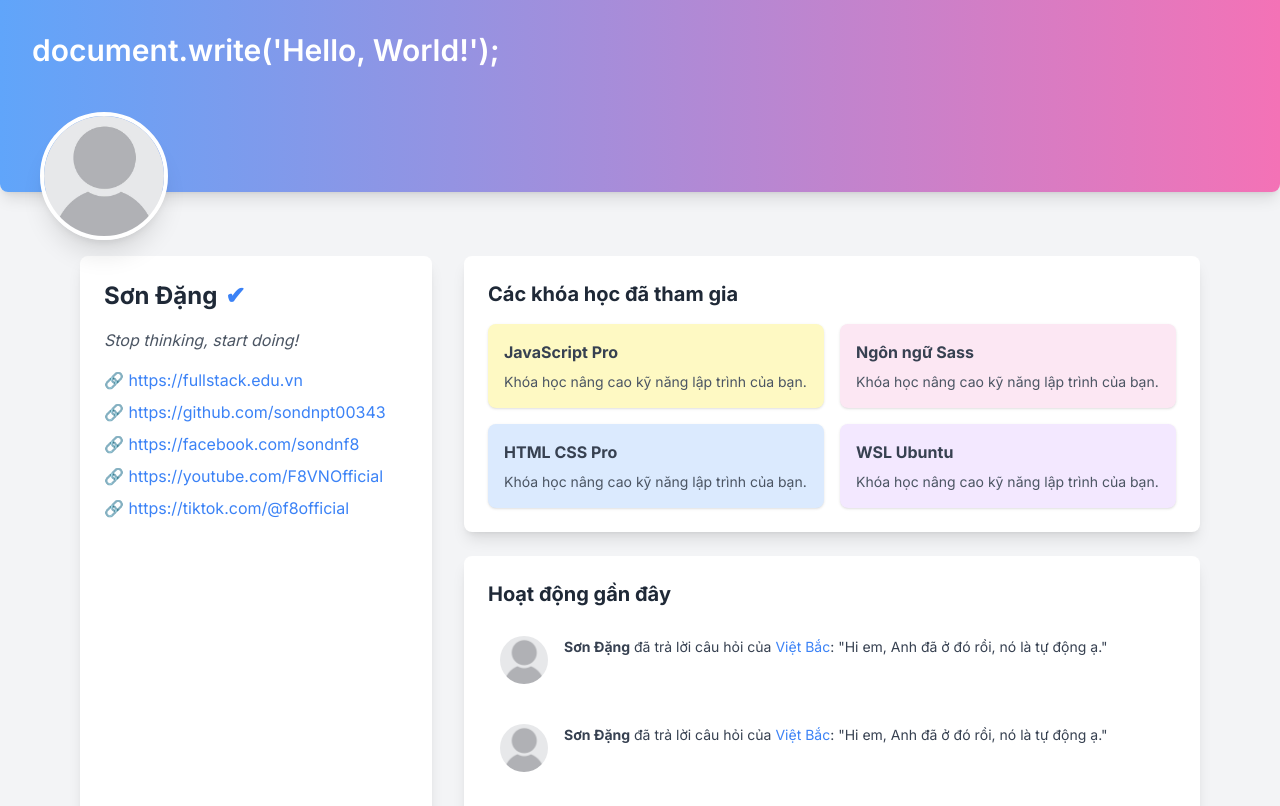
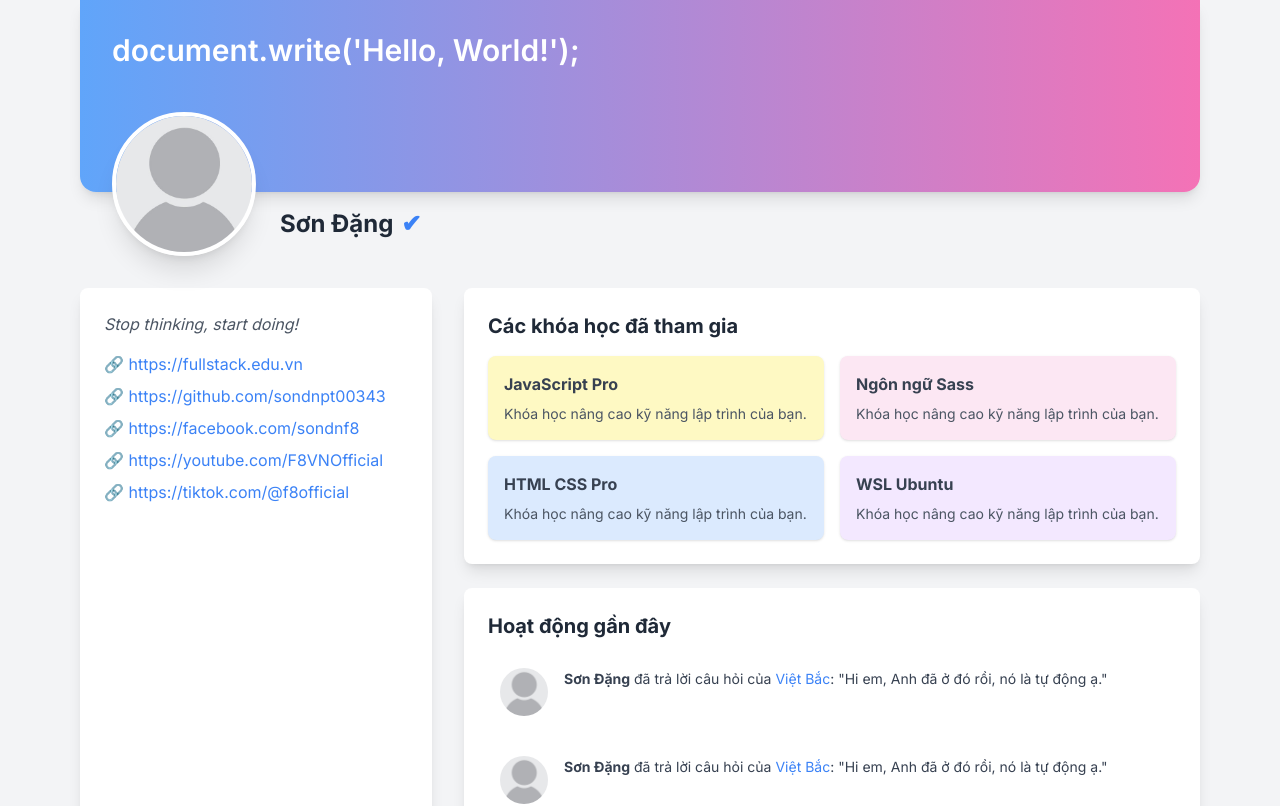
Before and after one commit to DVLFULLSTACK/technical_education, a Next.js app: page /student/profile in a window 1280 px wide. Shown: the top 806 px of the page. Built offline with nearby package versions, Linux system fonts and the light colour scheme.

Commit message:
Update Profile

```diff
--- a/app/student/profile/page.tsx
+++ b/app/student/profile/page.tsx
@@ -4,28 +4,38 @@ export default function ProfilePage() {
     return (
         <div className="bg-gray-100 min-h-screen">
             {/* Header */}
-            <div className="relative h-48 w-full bg-gradient-to-r from-blue-400 to-pink-400 rounded-b-lg shadow-lg">
-                <h1 className="absolute top-8 left-8 text-white text-3xl font-semibold">
+            <div className="container px-6 lg:px-20">
+                <div
+                    className="relative h-48 w-full bg-gradient-to-r from-blue-400 to-pink-400 rounded-b-2xl shadow-lg px-8">
+                    <h1 className="absolute top-8 text-white text-3xl font-semibold w-full">
                         document.write('Hello, World!');
                     </h1>
                     {/* Avatar đan xen */}
-                <div className="absolute -bottom-12 left-10 w-32 h-32 rounded-full overflow-hidden border-4 border-white shadow-xl">
+
+                    <div className="w-full absolute -bottom-16 flex items-end gap-6">
+                        <div
+                            className=" w-36 h-36 rounded-full overflow-hidden border-4 border-white shadow-xl">
                             <img
                                 src="/avatar_placeholder.jpg"
                                 alt="Profile Avatar"
                                 className="object-cover w-full h-full"
                             />
                         </div>
-            </div>
-
-            {/* Main Content */}
-            <div className="container mx-auto mt-16 px-6 lg:px-20 grid grid-cols-1 lg:grid-cols-3 gap-8">
-                {/* Left Side - Profile Info */}
-                <div className="bg-white p-6 rounded-lg shadow-lg hover:shadow-2xl transition-shadow duration-300">
                         <h2 className="text-2xl font-bold text-gray-800 mb-4 flex items-center">
                             Sơn Đặng{" "}
                             <span className="text-blue-500 ml-2">✔</span>
                         </h2>
+                    </div>
+
+
+                </div>
+            </div>
+
+            {/* Main Content */}
+            <div className="container mx-auto mt-24   px-6 lg:px-20 grid grid-cols-1 lg:grid-cols-3 gap-8">
+                {/* Left Side - Profile Info */}
+                <div className="bg-white p-6 rounded-lg shadow-lg hover:shadow-2xl transition-shadow duration-300">
+
                     <p className="italic text-gray-600 mb-4">Stop thinking, start doing!</p>
                     <ul className="text-blue-500 space-y-2">
                         <li>🔗 <a href="#">https://fullstack.edu.vn</a></li>
```
Lines whose indentation alone changed are shown as unchanged.
